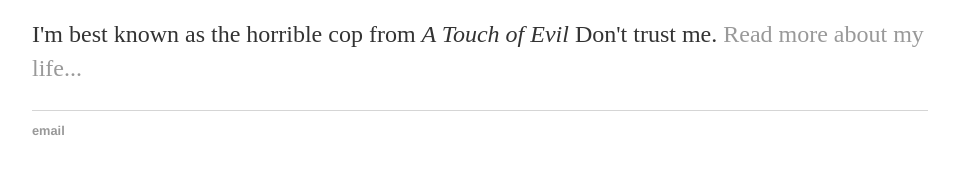
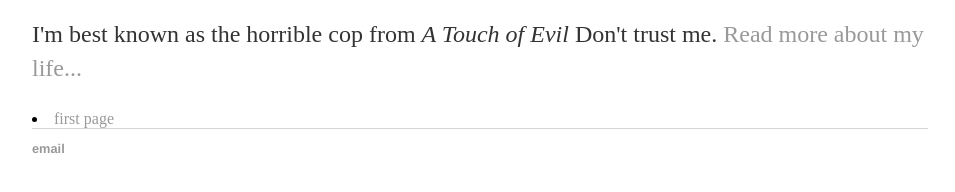
Before and after one commit to christyjax/christyjax.github.io, a Jekyll site: the page index.html, which Jekyll copies as it is, in a window 1280 px wide. Shown: the part 179-371 px from the top of the page, without its empty margins (160-1115 px from the left). Built offline with Jekyll 4.4.1, drawn with Linux system fonts in a browser that asks for light colours.

Commit message:
Update index.html

```diff
--- a/index.html
+++ b/index.html
@@ -8,6 +8,7 @@
 		<nav>
     		<ul>
         		<li><a href="/">Home</a></li>
+
 	        	<li><a href="/about">About</a></li>
         		<li><a href="/cv">CV</a></li>
         		<li><a href="/blog">Blog</a></li>
@@ -17,6 +18,7 @@
     		<div class="blurb">
         		<h1>Hi there, I'm Christy Divya!</h1>
 				<p>I'm best known as the horrible cop from <em>A Touch of Evil</em> Don't trust me. <a href="/about">Read more about my life...</a></p>
+					<li><a href="https://github.com/christyjax/christyjax.github.io/blob/master/day1"> first page </a></li>
     		</div><!-- /.blurb -->
 		</div><!-- /.container -->
 		<footer>
```
